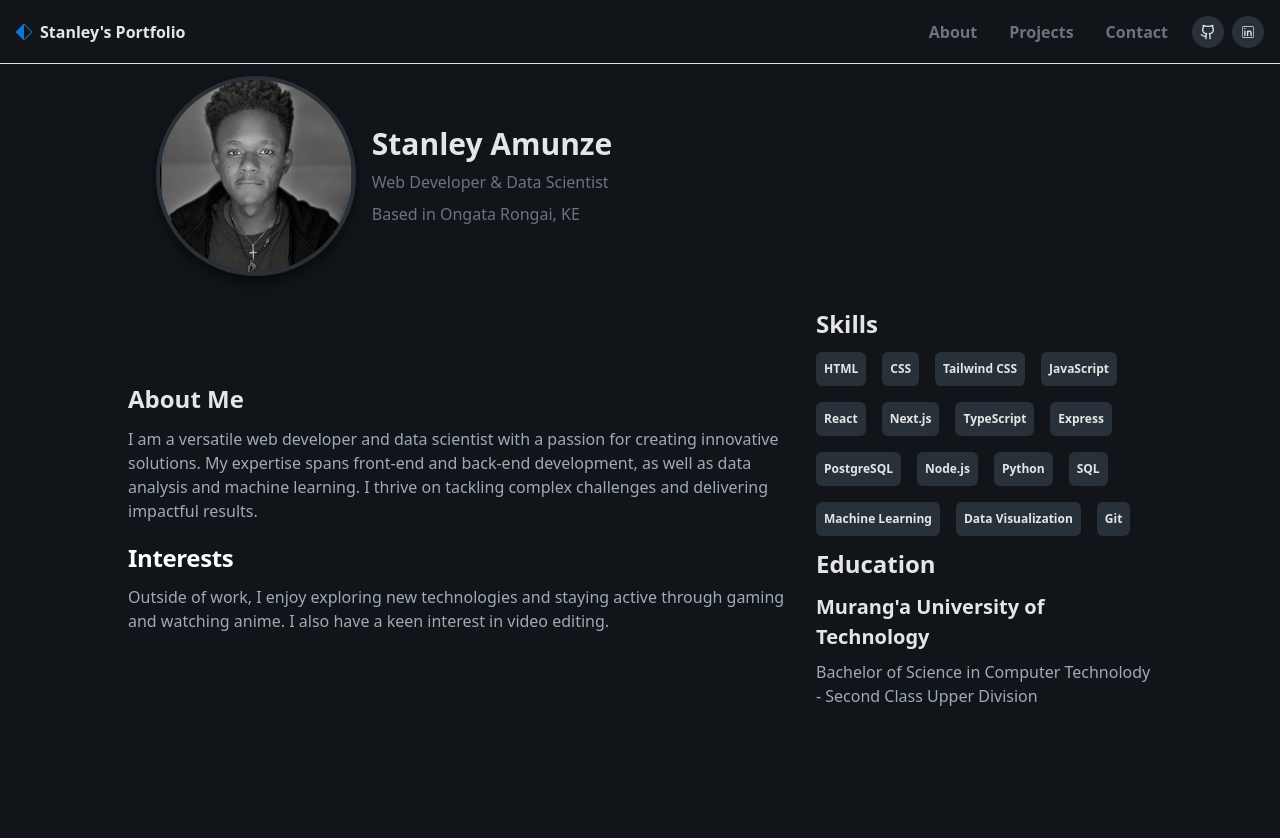
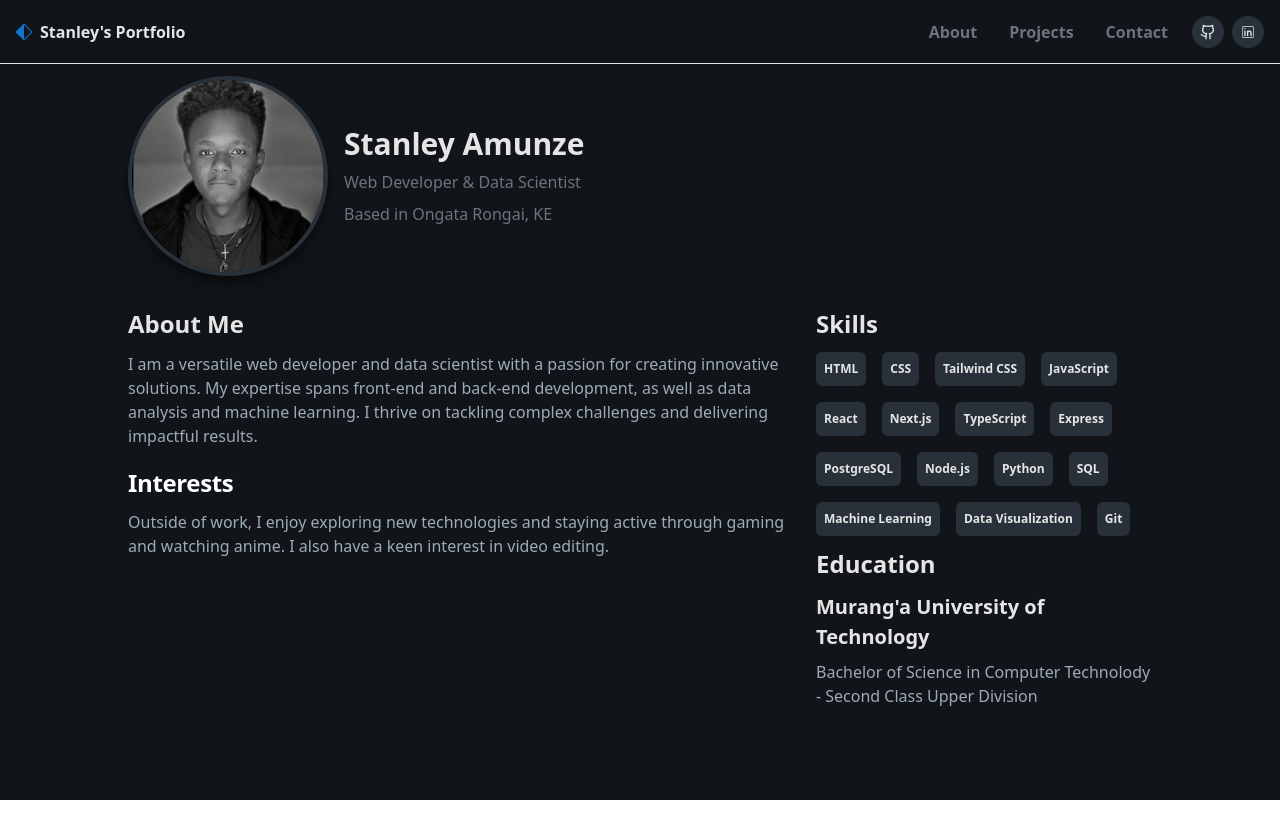
Before and after one commit to Stanlee-Sam/Portfolio25, a React (Vite) app: page / in a window 1280 px wide. Shown: the top 838 px of the page. After the commit the page ends 800 px from the top, so only its background shows below. Built offline with nearby package versions, Linux system fonts and the light colour scheme.

Commit message:
Update CSS classes and styles throughout the application

```diff
--- a/src/App.jsx
+++ b/src/App.jsx
@@ -13,7 +13,7 @@ import 'react-toastify/dist/ReactToastify.css';
 
 const App = () => {
   return (
-    <div>
+    <div className="bg-[#111418]">
       <Navbar />
       <Routes>
         <Route path="/" element={<About />} />
--- a/src/Components/About.jsx
+++ b/src/Components/About.jsx
@@ -20,8 +20,8 @@ const About = () => {
     "Git",
   ];
   return (
-    <div className="bg-[#111418] flex flex-col md:h-screen gap-5 w-full  mt-16 pb-4">
-      <div className="flex flex-col md:flex-row items-center justify-center gap-4 p-3 md:w-[60%] ">
+    <div className="bg-[#111418] flex flex-col md:h-[calc(100vh-64px)] items-center gap-5 w-full  mt-16 pb-16 md:pb-0 ">
+      <div className="flex flex-col md:flex-row items-center justify-start gap-4 py-3 md:w-[80%] ">
         <img
           className="w-[200px] h-[200px] rounded-full object-cover
              border-4 border-[#283039] shadow-lg shadow-black/40
@@ -36,7 +36,7 @@ const About = () => {
           <p className="text-[#6a747e]">Based in Ongata Rongai, KE</p>
         </div>
       </div>
-      <div className="w-full md:w-[80%] mx-auto flex md:flex-row flex-col gap-4 items-center justify-center md:justify-items-center">
+      <div className="w-full md:w-[80%] mx-auto flex md:flex-row flex-col gap-4 items-center md:items-start justify-center md:justify-items-center">
         <div className="flex flex-col gap-5 w-[80%] md:w-2/3 ">
           <div className="flex flex-col gap-3 w-full justify-center">
             <h3 className="text-[#e5e5e5] text-2xl font-bold">About Me</h3>
--- a/src/Components/Contact.jsx
+++ b/src/Components/Contact.jsx
@@ -57,7 +57,7 @@ const Contact = () => {
   };
 
   return (
-    <div className="bg-[#111418] pt-4 flex items-center justify-center md:h-[calc(100vh-64px)] mt-16 pb-4 ">
+    <div className="bg-[#111418] pt-4 flex items-center justify-center md:h-[calc(100vh-64px)] mt-16 pb-16">
       <div className=" pt-3 flex flex-col md:flex-row items-center md:justify-items-center mx-auto gap-5 w-full md:w-[80%] ">
         <div className="w-[80%] md:w-1/2 flex flex-col gap-5">
           <div className="w-full flex flex-col items-center">
--- a/src/Components/DevProjects/DevProDetails.jsx
+++ b/src/Components/DevProjects/DevProDetails.jsx
@@ -11,7 +11,7 @@ const DevProDetails = () => {
 
   return (
     <div className=" bg-[#111418] flex flex-col items-center gap-3 w-full p-3  mt-16 pb-16">
-      <div className="w-[80%]">
+      <div className="w-[80%] flex flex-col gap-6">
         <div className="flex flex-col gap-2">
           <h2 className="text-[25px] text-white font-bold">{project.title}</h2>
           <p className="text-[#9dabb9]">{project.description}</p>
--- a/src/Components/DevProjects/DevProjects.jsx
+++ b/src/Components/DevProjects/DevProjects.jsx
@@ -4,7 +4,7 @@ import { Link } from "react-router-dom";
 
 const DevProjects = () => {
   return (
-    <div className="bg-[#111418]  flex flex-col items-center pt-3 gap-3  mt-16 w-full pb-4">
+    <div className="bg-[#111418]  flex flex-col items-center pt-3 gap-3 w-full mt-16 pb-16">
       <div className="w-[80%] flex flex-col items-center gap-4">
         <h2 className="text-white text-4xl font-bold leading-tight tracking-[-0.015em] mb-4">
           Web Development Projects
```
